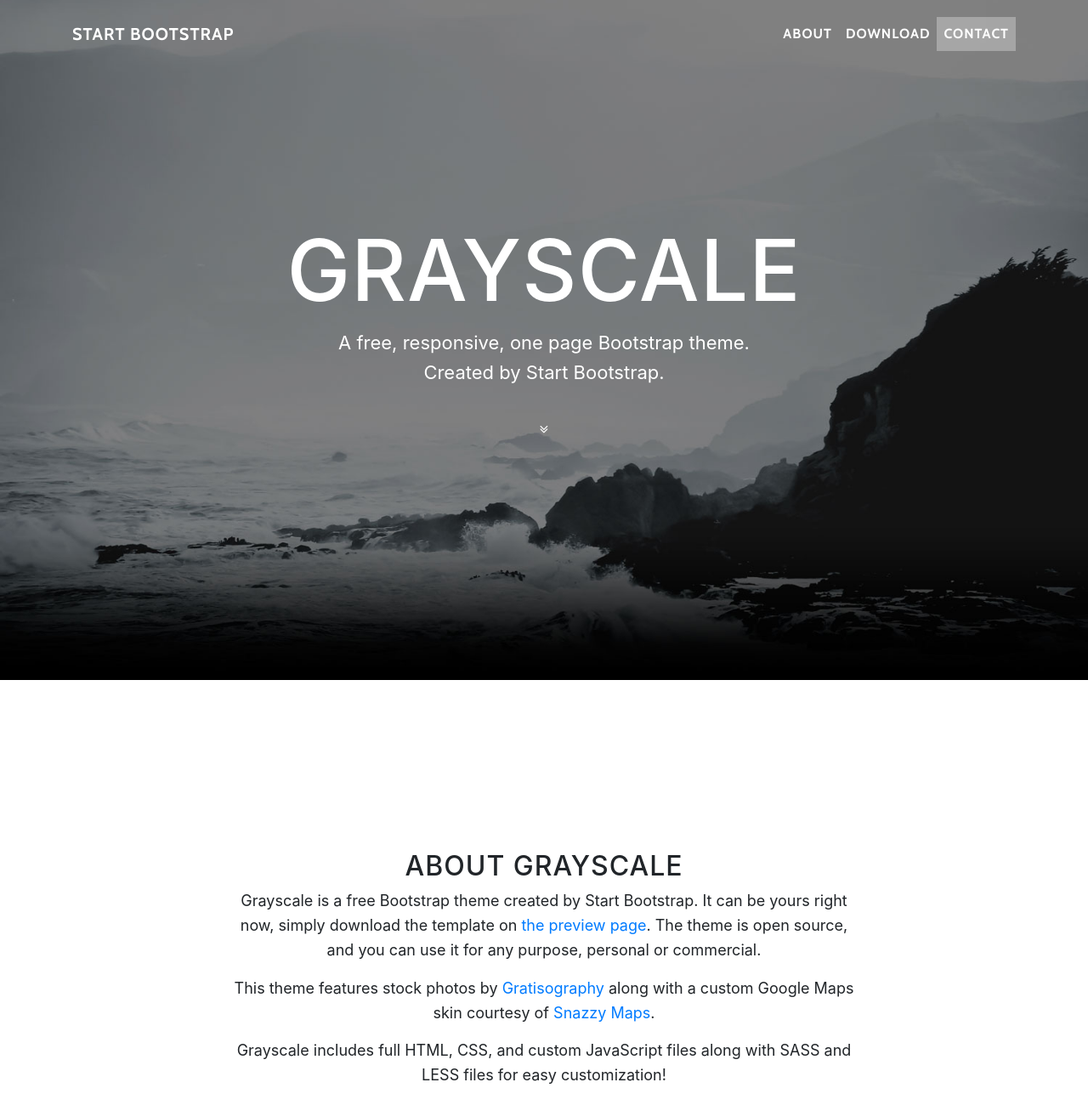
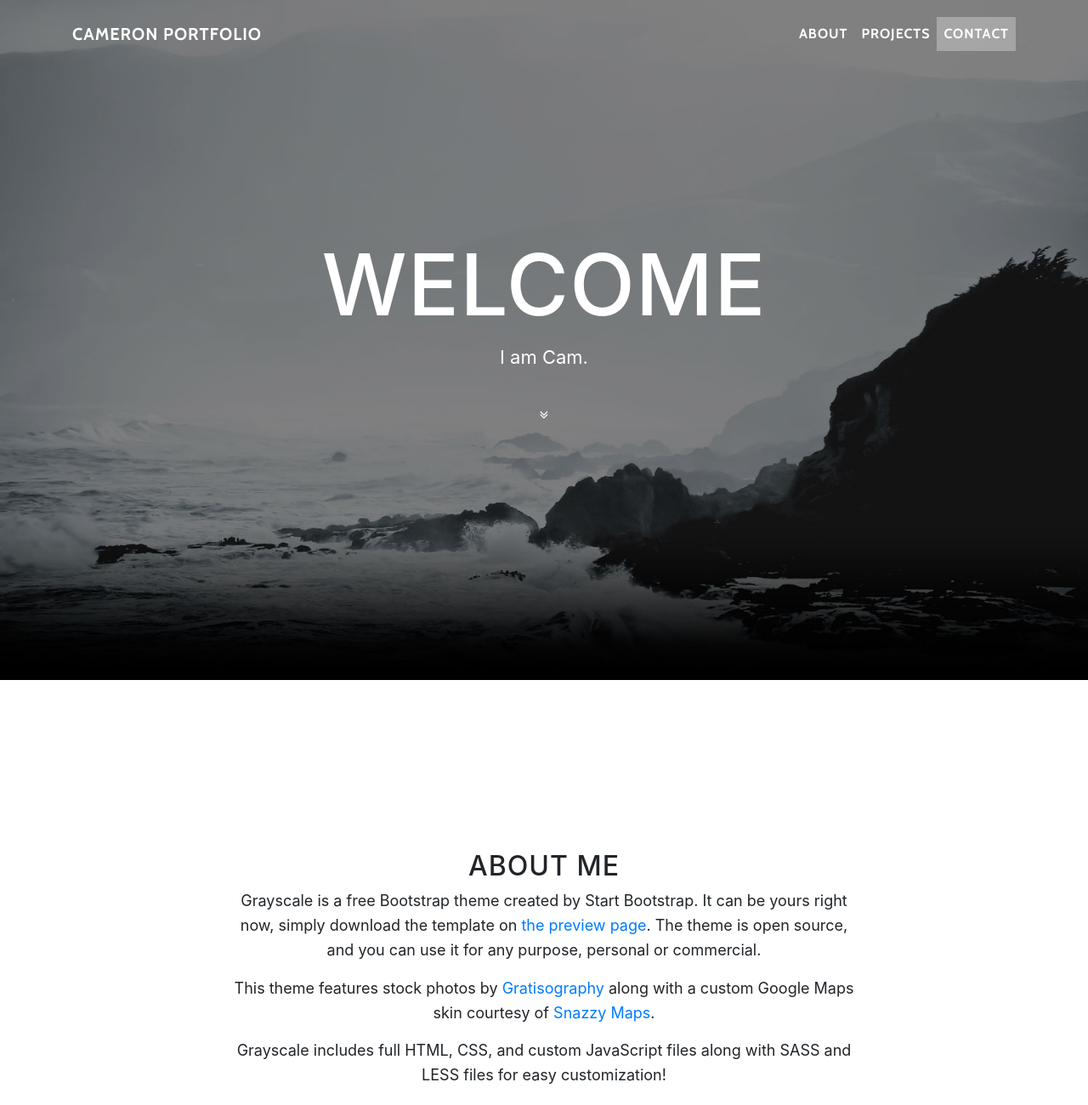
Before and after one commit to scaruslooner/Camerons-Portfolio, a website with bundled scripts: page index.html in a window 1280 px wide. Shown: the top 1300 px of the page at 85% size. Built offline with nearby package versions, Linux system fonts and the light colour scheme.

Commit message:
some name changes

```diff
--- a/index.html
+++ b/index.html
@@ -8,7 +8,7 @@
     <meta name="description" content="">
     <meta name="author" content="">
 
-    <title>Grayscale - Start Bootstrap Theme</title>
+    <title>Camerons Portfolio</title>
 
     <!-- Bootstrap core CSS -->
     <link href="vendor/bootstrap/css/bootstrap.min.css" rel="stylesheet">
@@ -28,7 +28,7 @@
     <!-- Navigation -->
     <nav class="navbar navbar-expand-lg navbar-light fixed-top" id="mainNav">
       <div class="container">
-        <a class="navbar-brand js-scroll-trigger" href="#page-top">Start Bootstrap</a>
+        <a class="navbar-brand js-scroll-trigger" href="#page-top">Cameron Portfolio</a>
         <button class="navbar-toggler navbar-toggler-right" type="button" data-toggle="collapse" data-target="#navbarResponsive" aria-controls="navbarResponsive" aria-expanded="false" aria-label="Toggle navigation">
           Menu
           <i class="fa fa-bars"></i>
@@ -39,7 +39,7 @@
               <a class="nav-link js-scroll-trigger" href="#about">About</a>
             </li>
             <li class="nav-item">
-              <a class="nav-link js-scroll-trigger" href="#download">Download</a>
+              <a class="nav-link js-scroll-trigger" href="#download">Projects</a>
             </li>
             <li class="nav-item">
               <a class="nav-link js-scroll-trigger" href="#contact">Contact</a>
@@ -55,9 +55,8 @@
         <div class="container">
           <div class="row">
             <div class="col-lg-8 mx-auto">
-              <h1 class="brand-heading">Grayscale</h1>
-              <p class="intro-text">A free, responsive, one page Bootstrap theme.
-                <br>Created by Start Bootstrap.</p>
+              <h1 class="brand-heading">Welcome</h1>
+              <p class="intro-text">I am Cam.</p>
               <a href="#about" class="btn btn-circle js-scroll-trigger">
                 <i class="fa fa-angle-double-down animated"></i>
               </a>
@@ -72,7 +71,7 @@
       <div class="container">
         <div class="row">
           <div class="col-lg-8 mx-auto">
-            <h2>About Grayscale</h2>
+            <h2>About Me</h2>
             <p>Grayscale is a free Bootstrap theme created by Start Bootstrap. It can be yours right now, simply download the template on
               <a href="http://startbootstrap.com/template-overviews/grayscale/">the preview page</a>. The theme is open source, and you can use it for any purpose, personal or commercial.</p>
             <p>This theme features stock photos by
@@ -89,7 +88,7 @@
     <section id="download" class="download-section content-section text-center">
       <div class="container">
         <div class="col-lg-8 mx-auto">
-          <h2>Download Grayscale</h2>
+          <h2>Projects I've done</h2>
           <p>You can download Grayscale for free on the preview page at Start Bootstrap.</p>
           <a href="http://startbootstrap.com/template-overviews/grayscale/" class="btn btn-default btn-lg">Visit Download Page</a>
         </div>
@@ -101,7 +100,7 @@
       <div class="container">
         <div class="row">
           <div class="col-lg-8 mx-auto">
-            <h2>Contact Start Bootstrap</h2>
+            <h2>Contact Me</h2>
             <p>Feel free to leave us a comment on the
               <a href="http://startbootstrap.com/template-overviews/grayscale/">Grayscale template overview page</a>
               on Start Bootstrap to give some feedback about this theme!</p>
```
